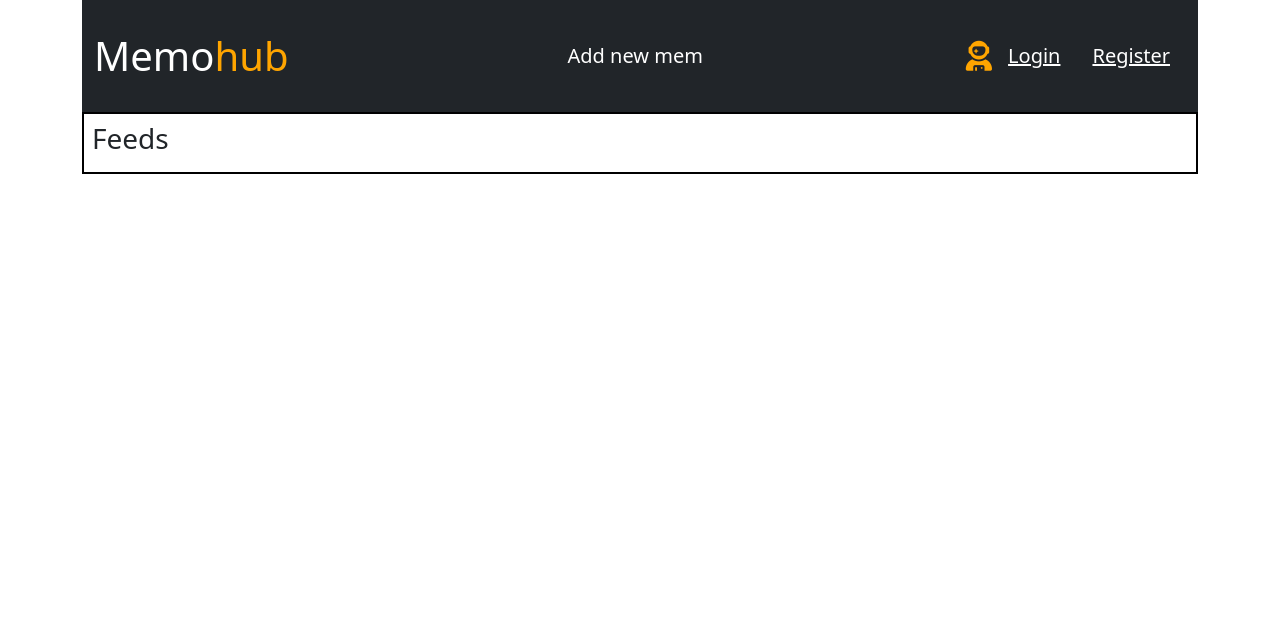
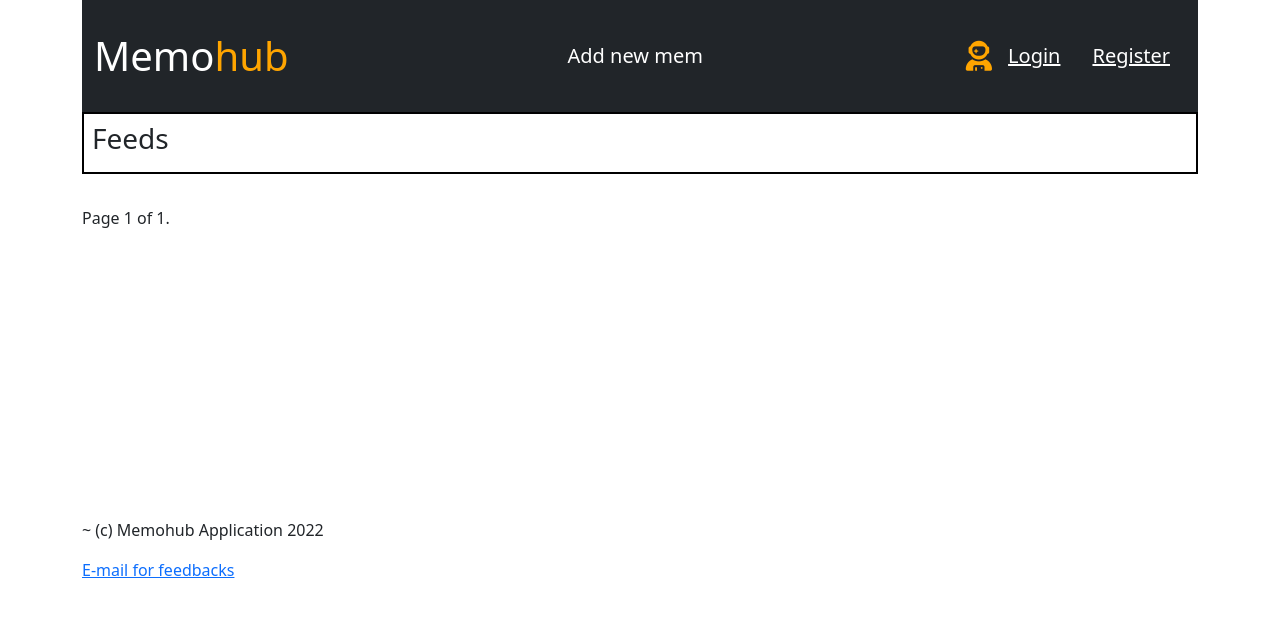
Before and after one commit to ksinin/memohub, a Django app: page / in a window 1280 px wide. Shown: the top 617 px of the page. Run offline with Django 4.2, Linux system fonts and the light colour scheme; data that the repository does not hold is empty; parts of the project's set-up code (start-up, migrations or seed data) failed here and were passed over; some libraries are stand-ins or nearby versions.

Commit message:
added simple footer and pagination

```diff
--- a/src/mem/views.py
+++ b/src/mem/views.py
@@ -1,4 +1,5 @@
 from django.contrib.auth import login, authenticate
+from django.core.paginator import Paginator
 from django.shortcuts import redirect
 from django.shortcuts import render
 from django.views import View
@@ -27,7 +28,9 @@ class RegisterView(View):
             user = authenticate(username=username, password=password)
             login(request, user)
             return redirect('/')
-        context = {'form': form}
+        context = {
+            'form': form
+        }
         return render(request, self.template_name, context)
 
 
@@ -36,7 +39,12 @@ class HomeMemView(View):
 
     def get(self, request):
         mems = Mem.objects.order_by('-datetime_created')
-        context = {"mems": mems}
+        paginator = Paginator(mems, 9)
+        page_number = request.GET.get('page')
+        page_obj = paginator.get_page(page_number)
+        context = {
+            "page_obj": page_obj
+        }
         return render(request, self.template_name, context)
 
 
@@ -62,7 +70,12 @@ class YourMemView(View):
 
     def get(self, request):
         mems = Mem.objects.filter(user_id=request.user.id).order_by('-datetime_created')
-        context = {"mems": mems}
+        paginator = Paginator(mems, 9)
+        page_number = request.GET.get('page')
+        page_obj = paginator.get_page(page_number)
+        context = {
+            "page_obj": page_obj
+        }
         return render(request, self.template_name, context)
 
 
--- a/src/templates/base.html
+++ b/src/templates/base.html
@@ -7,6 +7,7 @@
     <title>Memohub</title>
 </head>
 <body class="container">
+
 <nav class="navbar navbar-expand-lg navbar-dark bg-dark">
 <style>
     .memohub-header-link,
@@ -24,8 +25,9 @@
         overflow-y: auto;
         overflow-x: auto;
         width: auto;
-        min-width: 300px;
+        min-width: 700px;
     }
+
 </style>
     <div class="container-fluid">
         <h1 class="navbar-brand pt-4 pb-4 my-0">
@@ -51,6 +53,7 @@
     </div>
 </nav>
 
+
 {% block content %}
 {% endblock %}
 
@@ -59,5 +62,10 @@
     <script src="https://ajax.googleapis.com/ajax/libs/jquery/3.6.0/jquery.min.js"></script>
 {% endblock %}
 
+<footer>
+    <p><br/><br/><br/><br/><br/><br/><br/><br/><br/><br/><br/><br/>~ (c) Memohub Application 2022 </p>
+    <p><a href="mailto:maksim.pronin1996@gmail.com">E-mail for feedbacks</a></p>
+</footer>
+
 </body>
 </html>
--- a/src/templates/home.html
+++ b/src/templates/home.html
@@ -8,7 +8,7 @@
     <div class="container my-3">
         <div class="row">
 
-            {% for mem in mems %}
+            {% for mem in page_obj %}
             <div class="my-1 col-4">
                 <div class="card w-100 h-100">
                     <a href="" data-bs-toggle="modal" data-bs-target="#mem-modal" data-mem-url="{{ mem.url }}">
@@ -32,10 +32,28 @@
                 <button type="button" class="btn-close" data-bs-dismiss="modal" aria-label="Close"></button>
             </div>
             <div class="modal-body">
-                <img src="" id="id-mem-url" alt="...">
+                <img src="" id="id-mem-url" alt="..." style="width: 700px">
             </div>
         </div>
     </div>
+</div>
+
+<div class="pagination">
+    <span class="step-links">
+        {% if page_obj.has_previous %}
+            <a href="?page=1">&laquo; first</a>
+            <a href="?page={{ page_obj.previous_page_number }}">previous</a>
+        {% endif %}
+
+        <span class="current">
+            Page {{ page_obj.number }} of {{ page_obj.paginator.num_pages }}.
+        </span>
+
+        {% if page_obj.has_next %}
+            <a href="?page={{ page_obj.next_page_number }}">next</a>
+            <a href="?page={{ page_obj.paginator.num_pages }}">last &raquo;</a>
+        {% endif %}
+    </span>
 </div>
 
 {% endblock %}
```
Also changed, not shown: src/templates/yourmemes.html (+19 -1 lines).
